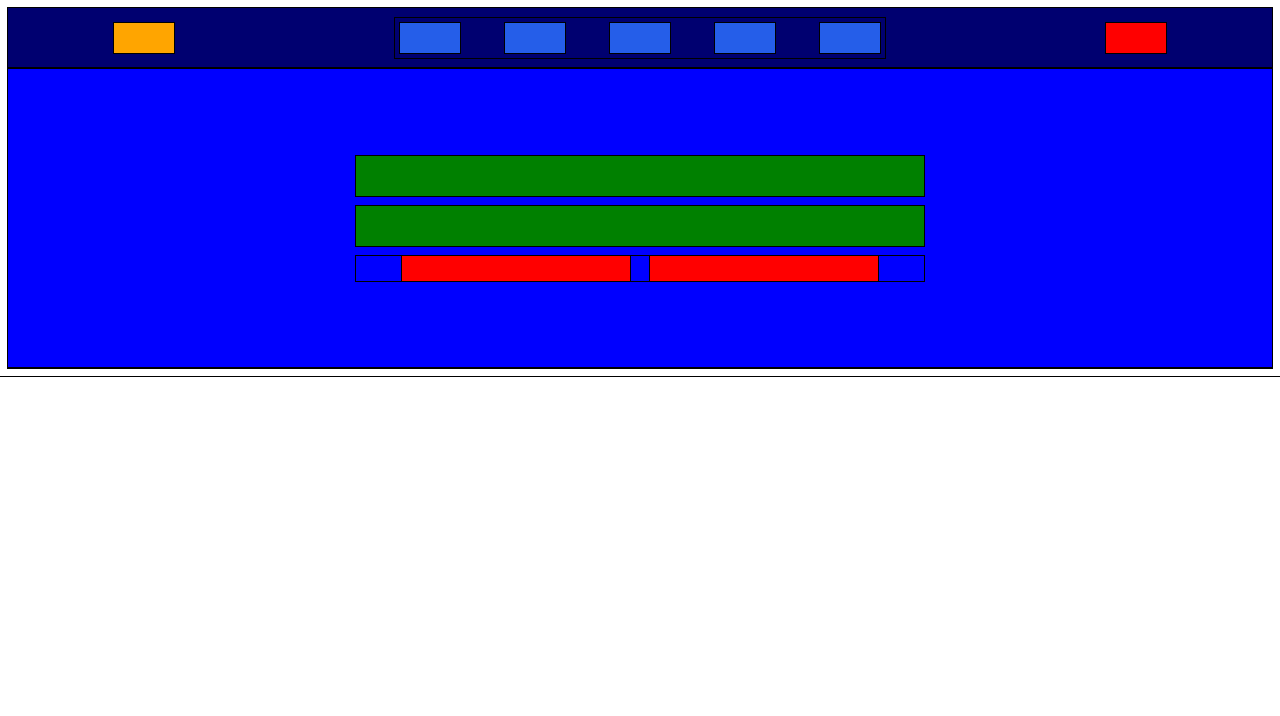
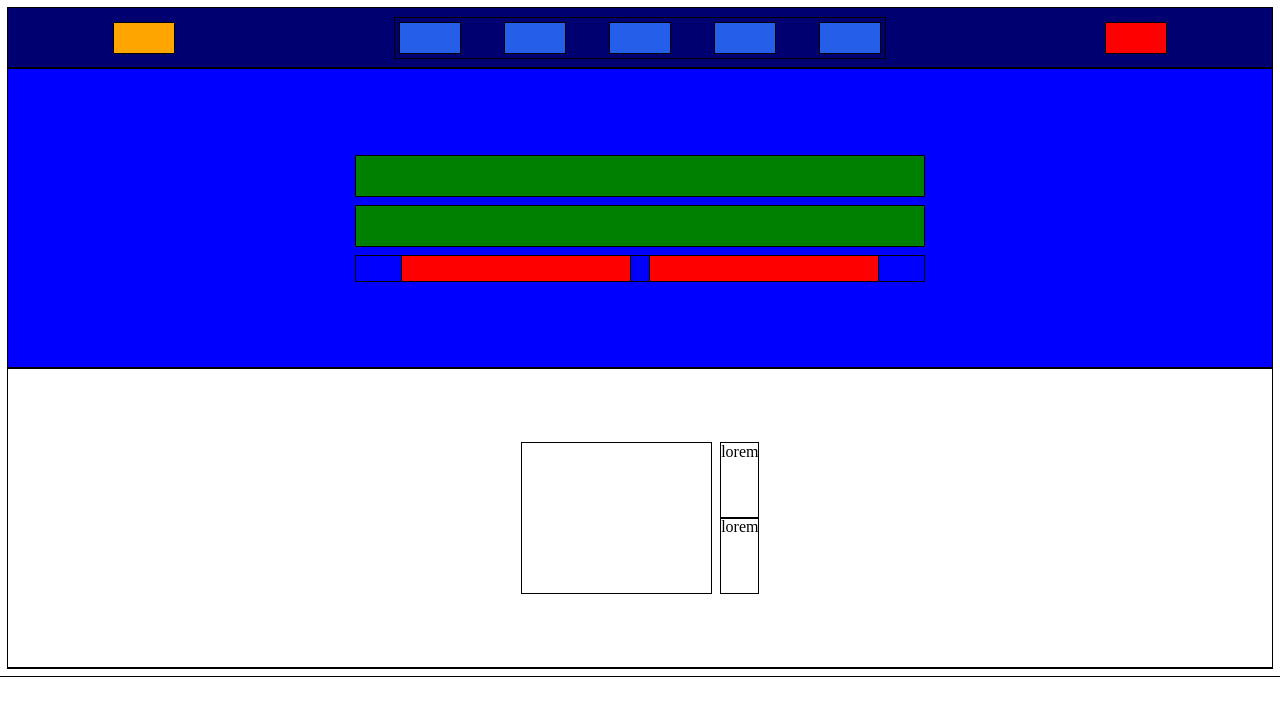
Before and after one commit to Giovanni-Greggio7/htmlcss-struttura-discord, a plain HTML site: page index.html in a window 1280 px wide. Drawn offline with Linux system fonts and the light colour scheme.

Commit message:
Add: fixes for chapter 1

```diff
--- a/index.html
+++ b/index.html
@@ -34,7 +34,6 @@
         <div class="text"></div>
 
         <div class="button1-2">
-
             <div class="button-1"></div>
             <div class="button-2"></div>
         </div>
@@ -42,10 +41,16 @@
        </section>
 
        <section class="chapter1">
-        <div></div>
-        <div></div>
-        <div></div>
+
+        <div class="size"></div>
+        <div class="direction">
+            <div class="text-2">lorem</div>
+            <div class="text-2">lorem</div>
+        </div>
+
+
        </section>
+
        <section class="chapter2"></section>
        <section class="chapter3"></section>
        <section class="last-chapter"></section>
--- a/style.css
+++ b/style.css
@@ -74,7 +74,6 @@ header {
 }
 
 .button1-2 {
-
     display: flex;
     justify-content: center;
     flex-direction: row;
@@ -97,8 +96,24 @@ header {
     width: 40%;
 }
 
+.chapter1 {
+       display: flex;
+       justify-content: center;
+       align-items: center;
+       height: 300px;
+       gap: 10px;
+}
 
+.direction {
+    flex-direction: column;
+}
 
-.chapters {
+.size {
+    height: 150px;
+    width: 15%;
+}
 
+.text-2 {
+    height: 75px;
+    width: 100%;
 }
```
